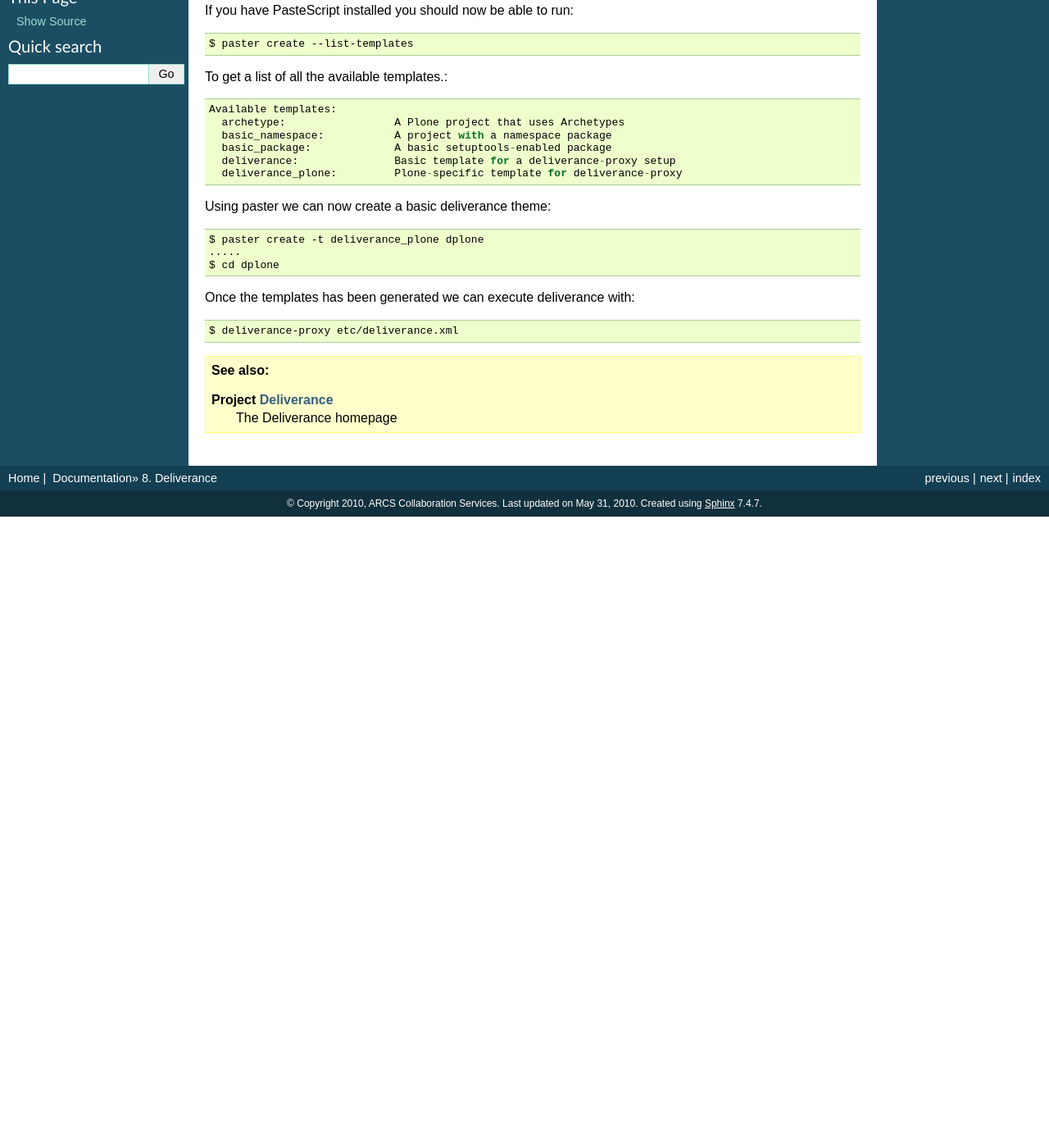
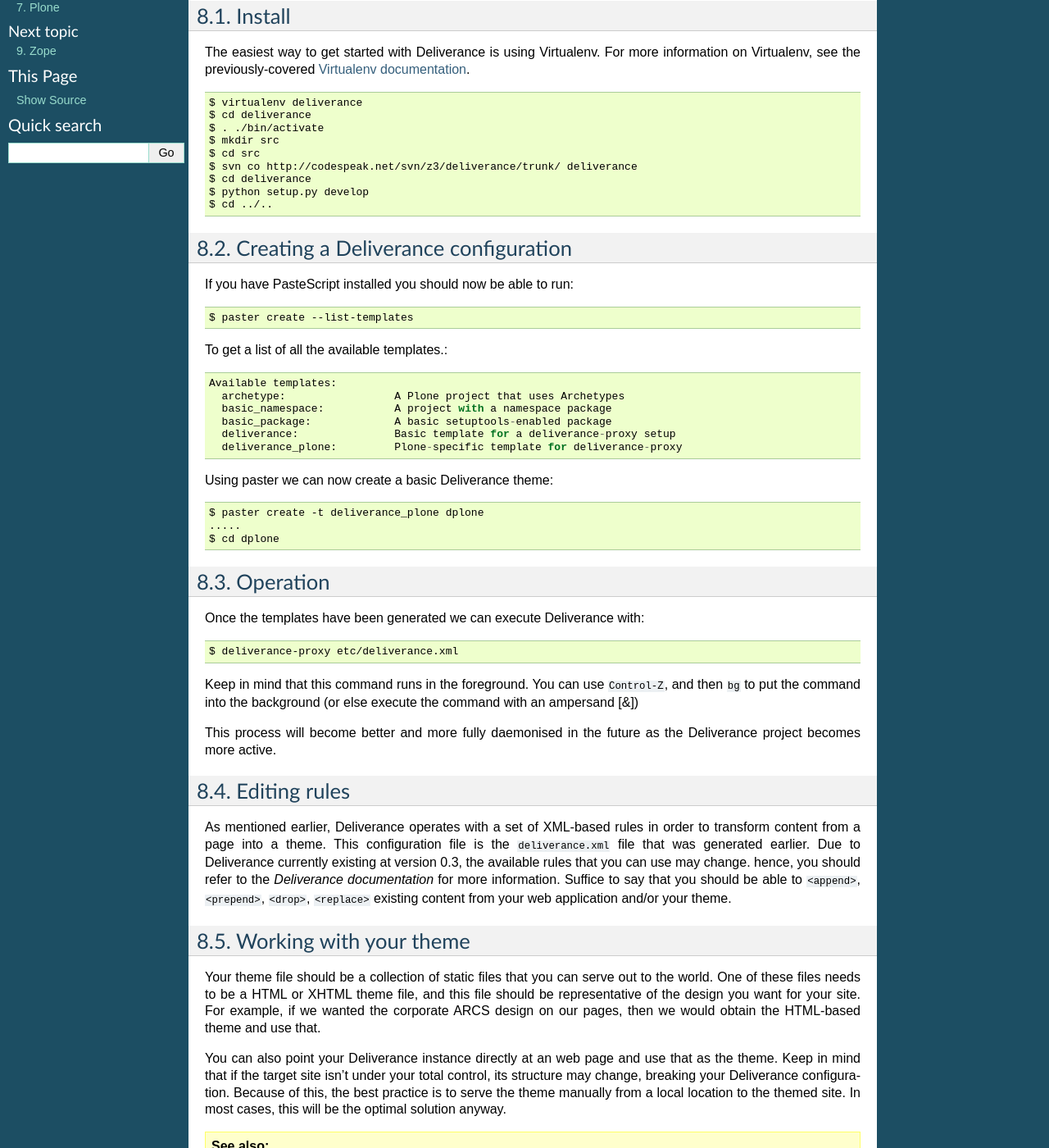
Before and after one commit to jcu-eresearch/plone-admin-doc, a Sphinx documentation site: the page built from source/tech/deliverance.rst, in a window 1280 px wide and 1400 px high, scrolled down 351 px. Shown: the whole window at 82% size. Built offline with Sphinx 7.4.7, drawn with Linux system fonts in a browser that asks for light colours; before the commit the page ends 981 px from its top, so only the background shows below that; some of the changed text lies outside the part shown.

Commit message:
Updating service details -- in particular zope/zeo/virtualenv/deliverance

```diff
--- a/source/tech/deliverance.rst
+++ b/source/tech/deliverance.rst
@@ -1,12 +1,16 @@
 Deliverance
 ===========
 
-.. sectionauthor:: Russell Sim <russell.sim@arcs.org.au>
+Deliverance is a middleware application that can theme web applications against a static (X)HTML theme.  The benefit of using Deliverance over traditional theming techniques is that Deliverance is universal and works with any web-based output.  Using a set of transformation rules, Deliverance can move and maniuplate content from a web page or application into areas of a static theme.
+
+So, for example, you could have a corporate web template or professionally-created page design and apply this to an application like Plone with just a few XML-based rules.  This technique isn't just tied to Plone, however.  You could put Deliverance in front of Joomla, Drupal, Wordpress, RT, or essentially anything else that involves HTML or XHTML!
+
+Although in its infancy, Deliverance will likely prove to be an essential too in maintaining uniformity of branding across separate applications and web services.
 
 Install
 -------
 
-The easiest way to get started with deliverance is using virtual env
+The easiest way to get started with Deliverance is using Virtualenv.  For more information on Virtualenv, see the previously-covered :doc:`Virtualenv documentation <virtualenv>`.
 
 ::
 
@@ -19,6 +23,9 @@
    $ cd deliverance
    $ python setup.py develop
    $ cd ../..
+
+Creating a Deliverance configuration
+------------------------------------
 
 If you have PasteScript installed you should now be able to run::
 
@@ -33,17 +40,38 @@
      deliverance:               Basic template for a deliverance-proxy setup
      deliverance_plone:         Plone-specific template for deliverance-proxy
 
-Using paster we can now create a basic deliverance theme::
+Using paster we can now create a basic Deliverance theme::
 
    $ paster create -t deliverance_plone dplone
    .....
    $ cd dplone
 
-Once the templates has been generated we can execute deliverance with::
+Operation
+---------
+
+Once the templates have been generated we can execute Deliverance with::
 
    $ deliverance-proxy etc/deliverance.xml
 
+Keep in mind that this command runs in the foreground.  You can use ``Control-Z``, and then ``bg`` to put the command into the background (or else execute the command with an ampersand [&])
+
+This process will become better and more fully daemonised in the future as the Deliverance project becomes more active.
+
+Editing rules
+-------------
+
+As mentioned earlier, Deliverance operates with a set of XML-based rules in order to transform content from a page into a theme.  This configuration file is the ``deliverance.xml`` file that was generated earlier.  Due to Deliverance currently existing at version 0.3, the available rules that you can use may change.  hence, you should refer to the `Deliverance documentation` for more information.  Suffice to say that you should be able to ``<append>``, ``<prepend>``, ``<drop>``, ``<replace>`` existing content from your web application and/or your theme.
+
+Working with your theme
+-----------------------
+
+Your theme file should be a collection of static files that you can serve out to the world.  One of these files needs to be a HTML or XHTML theme file, and this file should be representative of the design you want for your site.  For example, if we wanted the corporate ARCS design on our pages, then we would obtain the HTML-based theme and use that.
+
+You can also point your Deliverance instance directly at an web page and use that as the theme.  Keep in mind that if the target site isn't under your total control, its structure may change, breaking your Deliverance configuration.  Because of this, the best practice is to serve the theme manually from a local location to the themed site.  In most cases, this will be the optimal solution anyway.
+
 .. seealso::
 
-   Project `Deliverance <http://deliverance.openplans.org/>`_
+   `Deliverance <http://deliverance.openplans.org/>`_
       The Deliverance homepage
+   `Deliverance documentation <http://packages.python.org/Deliverance/index.html>`_
+      Documentation for the operation and configuration of Deliverance
```
Also changed, not shown: source/tech/buildout.rst (+13 -2 lines), source/tech/virtualenv.rst (+2 -5 lines), source/tech/zeo.rst (+35 -17 lines), source/tech/zope/prereq.rst (+4 -4 lines).
